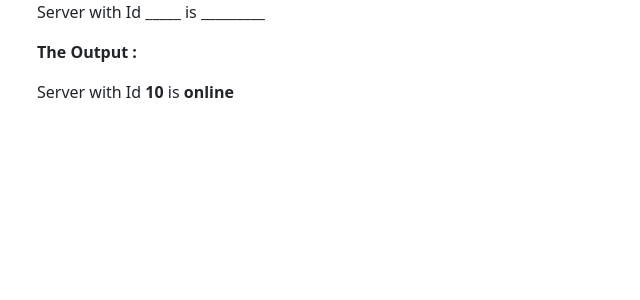
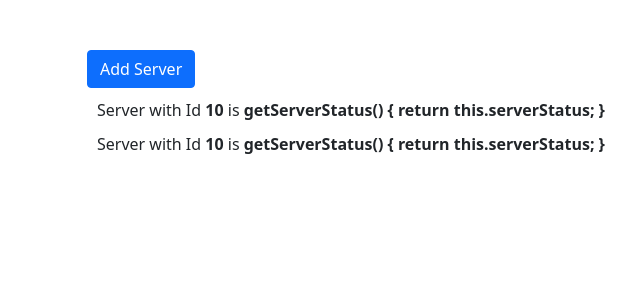
Before and after one commit to ShohrabRustam/AngularFullCourse, an Angular app: page / in a window 1280 px wide. Shown: the top 300 px of the page, without its empty margins (45-685 px from the left). Built offline with nearby package versions, Linux system fonts and the light colour scheme.

Commit message:
add button in servers and call app-server

```diff
--- a/src/app/app.component.html
+++ b/src/app/app.component.html
@@ -18,5 +18,5 @@
 </div> -->
 <div class="container">
 
-  <app-server></app-server>
+  <app-servers></app-servers>
 </div>
--- a/src/app/server/server.component.css
+++ b/src/app/server/server.component.css
@@ -0,0 +1,3 @@
+p{
+  margin: 10px;
+}
--- a/src/app/server/server.component.html
+++ b/src/app/server/server.component.html
@@ -1,5 +1,5 @@
-<p>Server with Id _____ is _________</p>
-<p><strong> The Output :</strong> </p>
+<!-- <p>Server with Id _____ is _________</p>
+<p><strong> The Output :</strong> </p> -->
 
 <!-- <p>{{ 'Server' }} with Id <strong> {{ serverId }}</strong> is <strong>   {{ serverStatus }}</strong></p> -->
-<p>{{ 'Server' }} with Id <strong> {{ serverId }}</strong> is <strong>   {{ getServerStatus() }}</strong></p>
+<p>{{ 'Server' }} with Id <strong> {{ serverId }}</strong> is <strong>   {{ getServerStatus }}</strong></p>
--- a/src/app/servers/servers.component.css
+++ b/src/app/servers/servers.component.css
@@ -0,0 +1,3 @@
+div{
+  padding: 50px;
+}
--- a/src/app/servers/servers.component.html
+++ b/src/app/servers/servers.component.html
@@ -1,2 +1,5 @@
+<div class="container">
+<button class="btn btn-primary">Add Server</button>
 <app-server></app-server>
 <app-server></app-server>
+</div>
```
